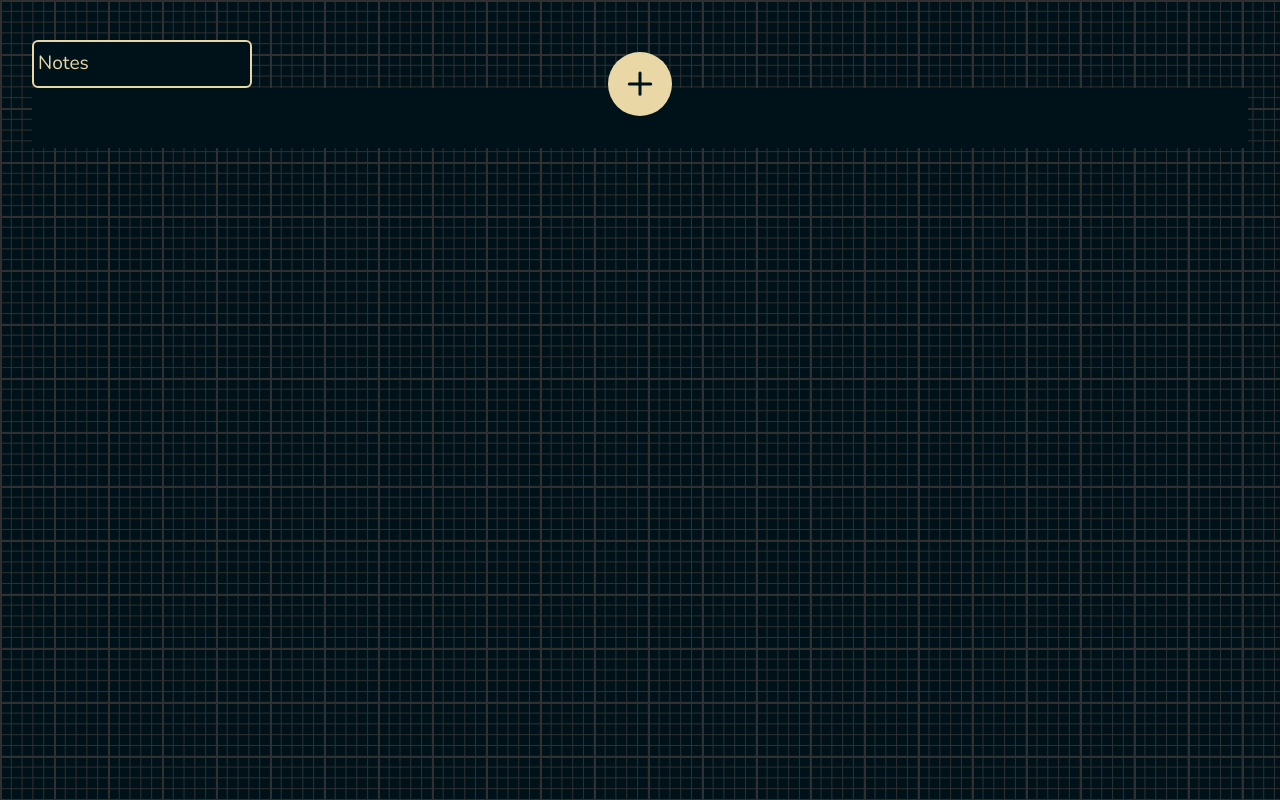
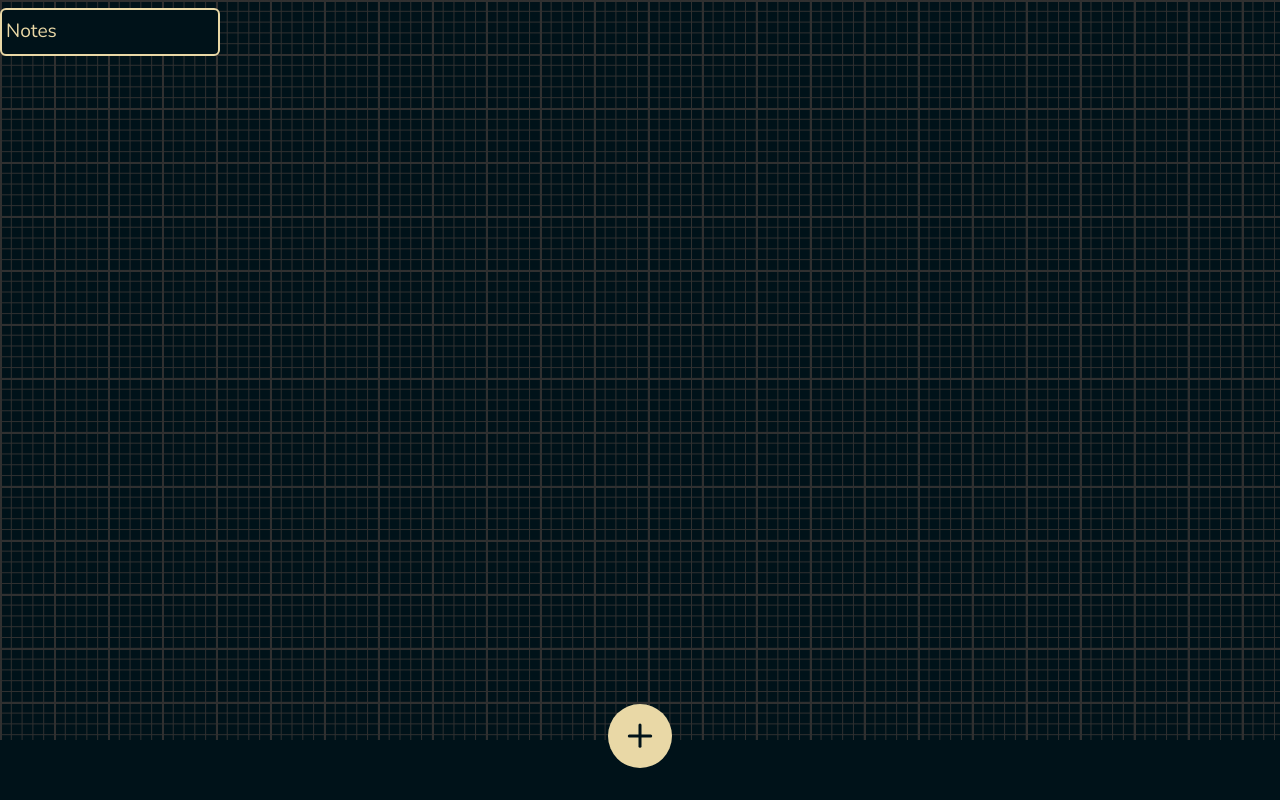
Before and after one commit to carjuan/brainblox-client, a React (Vite) app: page / in a window 1280 px wide. Built offline with nearby package versions, Linux system fonts and the light colour scheme.

Commit message:
add max height

```diff
--- a/src/App.scss
+++ b/src/App.scss
@@ -11,4 +11,8 @@
     var(--s) var(--s),
     calc(var(--s) / 5) calc(var(--s) / 5);
   color: var(--clr-txt-light);
+
+  & main {
+    height: 100%;
+  }
 }
--- a/src/App.tsx
+++ b/src/App.tsx
@@ -7,7 +7,7 @@ function App() {
   return (
     <BrowserRouter>
       <h1 className="visually-hidden">brainblox</h1>
-      <main className="wrapper">
+      <main>
         <Routes>
           <Route path="/" element={<Workspace workspaces={workspaces} />} />
           <Route
--- a/src/styles/layout/_wrapper.scss
+++ b/src/styles/layout/_wrapper.scss
@@ -6,4 +6,5 @@
   margin-inline: auto;
   padding-block-start: u.rem(32);
   padding-block-end: u.rem(16);
+  height: 100%;
 }
```
